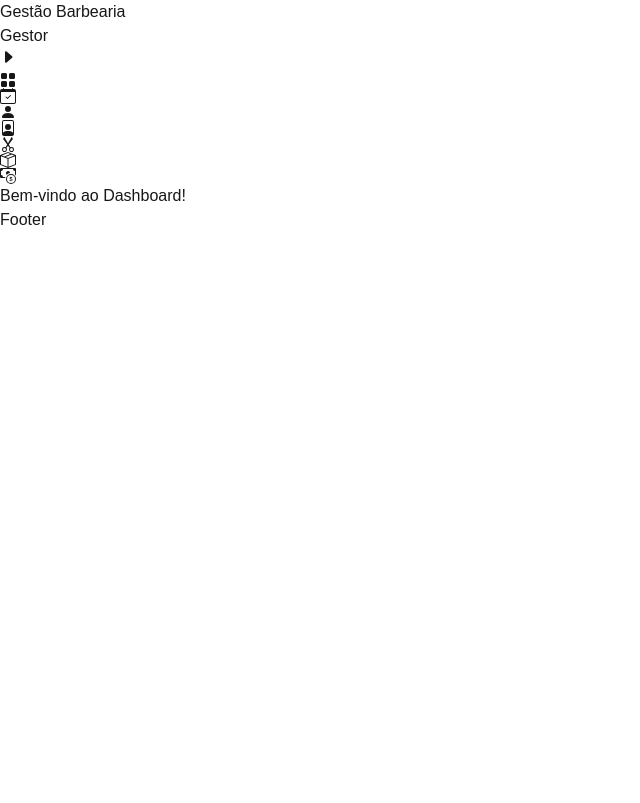
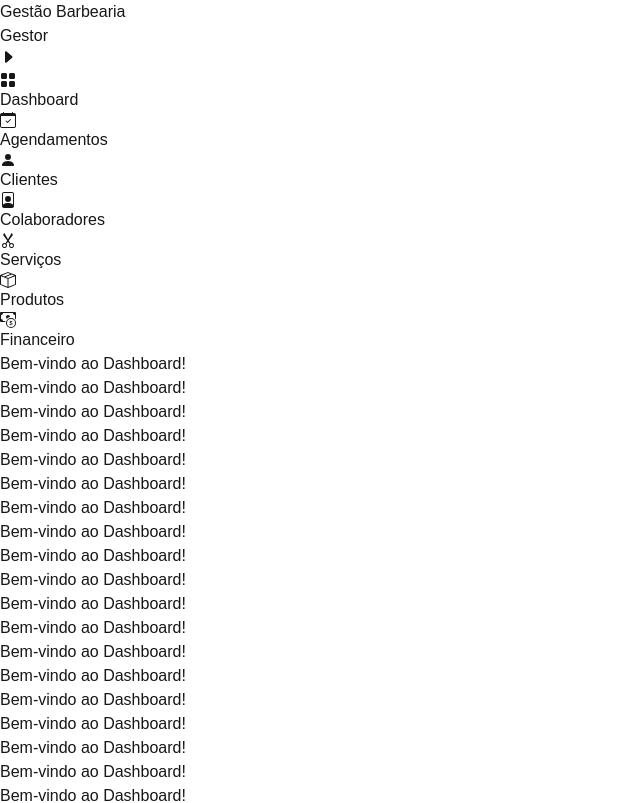
Before and after one commit to VictorZionFranca/BarbeariaNext, a Next.js app in the folder barbearia/: page / in a window 1280 px wide. Shown: the top 803 px of the page, without its empty margins (0-640 px from the left). Built offline with nearby package versions, Linux system fonts and the light colour scheme.

Commit message:
alterações

```diff
--- a/barbearia/src/app/components/Footer.tsx
+++ b/barbearia/src/app/components/Footer.tsx
@@ -1,7 +1,7 @@
 export default function Footer() {
-    return (
-      <footer className="bg-gray-200 border-t-blue-900 border text-black p-4 text-center shadow">
-        Footer
-      </footer>
-    );
-  }
+  return (
+    <footer className="bg-gray-200 border-t-blue-900 border text-blue-900 p-4 text-center pt-6">
+      &copy; Copyright <strong><span>Gestão Barbeira</span></strong>. Todos os Direitos Reservados
+    </footer>
+  );
+}
--- a/barbearia/src/app/components/SideBar.tsx
+++ b/barbearia/src/app/components/SideBar.tsx
@@ -1,14 +1,16 @@
-'use client'; // Adicione no topo
+'use client';
 
 import { useState } from "react";
 import Link from "next/link";
-import { usePathname } from "next/navigation"; // Importa o hook usePathname
-import { BsFillGridFill, BsCalendarCheck, BsFillPersonFill, BsFilePerson,
-    BsScissors, BsBoxSeam, BsCashCoin, BsCaretLeftFill, BsCaretRightFill } from "react-icons/bs";
+import { usePathname } from "next/navigation";
+import {
+  BsFillGridFill, BsCalendarCheck, BsFillPersonFill, BsFilePerson,
+  BsScissors, BsBoxSeam, BsCashCoin, BsCaretLeftFill, BsCaretRightFill
+} from "react-icons/bs";
 
 export default function Sidebar() {
   const [isOpen, setIsOpen] = useState(false);
-  const pathname = usePathname(); // Captura o caminho atual da URL
+  const pathname = usePathname();
 
   const toggleSidebar = () => {
     setIsOpen(!isOpen);
@@ -16,7 +18,7 @@ export default function Sidebar() {
 
   return (
     <aside
-      className={`bg-white text-blue-900 h-full transition-all duration-500 ${
+      className={`bg-white text-blue-900 h-full transition-all duration-300 ${
         isOpen ? "w-64" : "w-16"
       }`}
     >
@@ -25,82 +27,49 @@ export default function Sidebar() {
         onClick={toggleSidebar}
         className="py-3 px-6 focus:outline-none font-semibold hover:bg-gray-200 rounded-lg"
       >
-        {isOpen ? <BsCaretLeftFill/> : <BsCaretRightFill/>}
+        {isOpen ? <BsCaretLeftFill /> : <BsCaretRightFill />}
       </button>
 
       {/* Navegação */}
       <nav className="mt-4 flex justify-center">
         <ul>
-          <Link href="/">
-            <li
-              className={`flex items-center gap-2 py-2 mb-1 px-6 font-semibold rounded-lg ${
-                pathname === "/" ? "bg-gray-300 text-blue-500" : "hover:bg-gray-200"
-              }`}
-            >
-              <BsFillGridFill />
-              {isOpen && <span>Dashboard</span>}
-            </li>
-          </Link>
-          <Link href="/agendamentos">
-            <li
-              className={`flex items-center gap-2 py-2 mb-1 px-6 font-semibold rounded-lg ${
-                pathname === "/agendamentos" ? "bg-gray-300 text-blue-500" : "hover:bg-gray-200"
-              }`}
-            >
-              <BsCalendarCheck />
-              {isOpen && <span>Agendamentos</span>}
-            </li>
-          </Link>
-          <Link href="/clientes">
-            <li
-              className={`flex items-center gap-2 py-2 mb-1 px-6 font-semibold rounded-lg ${
-                pathname === "/clientes" ? "bg-gray-300 text-blue-500" : "hover:bg-gray-200"
-              }`}
-            >
-              <BsFillPersonFill />
-              {isOpen && <span>Clientes</span>}
-            </li>
-          </Link>
-          <Link href="/colaboradores">
-            <li
-              className={`flex items-center gap-2 py-2 mb-1 px-6 font-semibold rounded-lg ${
-                pathname === "/colaboradores" ? "bg-gray-300 text-blue-500" : "hover:bg-gray-200"
-              }`}
-            >
-              <BsFilePerson />
-              {isOpen && <span>Colaboradores</span>}
-            </li>
-          </Link>
-          <Link href="/servicos">
-            <li
-              className={`flex items-center gap-2 py-2 mb-1 px-6 font-semibold rounded-lg ${
-                pathname === "/servicos" ? "bg-gray-300 text-blue-500" : "hover:bg-gray-200"
-              }`}
-            >
-              <BsScissors />
-              {isOpen && <span>Serviços</span>}
-            </li>
-          </Link>
-          <Link href="/produtos">
-            <li
-              className={`flex items-center gap-2 py-2 mb-1 px-6 font-semibold rounded-lg ${
-                pathname === "/produtos" ? "bg-gray-300 text-blue-500" : "hover:bg-gray-200"
-              }`}
-            >
-              <BsBoxSeam />
-              {isOpen && <span>Produtos</span>}
-            </li>
-          </Link>
-          <Link href="/financeiro">
-            <li
-              className={`flex items-center gap-2 py-2 mb-1 px-6 font-semibold rounded-lg ${
-                pathname === "/financeiro" ? "bg-gray-300 text-blue-500" : "hover:bg-gray-200"
-              }`}
-            >
-              <BsCashCoin />
-              {isOpen && <span>Financeiro</span>}
-            </li>
-          </Link>
+          {[
+            { href: "/", icon: <BsFillGridFill />, label: "Dashboard" },
+            { href: "/agendamentos", icon: <BsCalendarCheck />, label: "Agendamentos" },
+            { href: "/clientes", icon: <BsFillPersonFill />, label: "Clientes" },
+            { href: "/colaboradores", icon: <BsFilePerson />, label: "Colaboradores" },
+            { href: "/servicos", icon: <BsScissors />, label: "Serviços" },
+            { href: "/produtos", icon: <BsBoxSeam />, label: "Produtos" },
+            { href: "/financeiro", icon: <BsCashCoin />, label: "Financeiro" },
+          ].map((item, index) => (
+            <Link href={item.href} key={item.href}>
+              <li
+                className={`flex items-center gap-2 py-2 mb-1 px-6 font-semibold rounded-lg transition-all duration-300 ${
+                  pathname === item.href
+                    ? "bg-gray-300 text-blue-500"
+                    : "hover:bg-gray-200"
+                }`}
+              >
+                {/* Ícone fixo */}
+                {item.icon}
+
+                {/* Texto com transição suave somente ao abrir */}
+                <span
+                  className={`whitespace-nowrap overflow-hidden transition-all duration-500 ${
+                    isOpen
+                      ? "opacity-100 max-w-full ml-2"
+                      : "opacity-0 max-w-0"
+                  }`}
+                  style={{
+                    transitionProperty: isOpen ? "opacity, max-width" : "none", // Ativa transição somente ao abrir
+                    transitionDelay: isOpen ? `${index * 0.12}s` : "0s", // Efeito gradual ao abrir
+                  }}
+                >
+                  {item.label}
+                </span>
+              </li>
+            </Link>
+          ))}
         </ul>
       </nav>
     </aside>
--- a/barbearia/src/app/layout.tsx
+++ b/barbearia/src/app/layout.tsx
@@ -1,7 +1,7 @@
 import Header from "./components/Header";
 import Sidebar from "./components/SideBar";
 import Footer from "./components/Footer";
-import '../app/globals.css'
+import '../app/globals.css';
 
 export default function RootLayout({
   children,
@@ -11,25 +11,27 @@ export default function RootLayout({
   return (
     <html lang="pt-br">
       <body className="relative flex flex-col h-screen">
-        <div className="z-20">
-          {/* Header */}
+        {/* Header fixo */}
+        <div className="z-20 fixed top-0 left-0 w-full bg-white">
           <Header />
         </div>
 
         {/* Conteúdo principal com Sidebar e Main */}
-        <div className="relative flex flex-1 z-10">
-          {/* Sidebar */}
-          <div className="relative z-10 sidebar">
+        <div className="relative flex flex-1 z-10 pt-16"> {/* pt-16 para espaçar o conteúdo abaixo do header fixo */}
+          {/* Sidebar fixo */}
+          <div className="z-30 fixed top-16 left-0 bottom-0 bg-gray-800 text-white">
             <Sidebar />
           </div>
 
-          {/* Main Content */}
-          <main className="flex-1 bg-gray-200 p-4">{children}</main>
-        </div>
-
-        {/* Footer */}
-        <div className="z-5">
-          <Footer />
+          {/* Main Content (ajustado para a largura do Sidebar fixo) */}
+          <main className="flex-1 ml-16 bg-gray-200 py-4 z-10">
+            <div className="h-auto px-6">
+              {children}
+            </div>
+            <div className="mt-auto">
+              <Footer />
+            </div>
+          </main>
         </div>
       </body>
     </html>
--- a/barbearia/src/app/page.tsx
+++ b/barbearia/src/app/page.tsx
@@ -2,6 +2,34 @@ export default function Home() {
   return (
     <div className="text-black ">
       <h1 className="text-2xl font-bold" >Bem-vindo ao Dashboard!</h1>
+      <h1 className="text-2xl font-bold" >Bem-vindo ao Dashboard!</h1>
+      <h1 className="text-2xl font-bold" >Bem-vindo ao Dashboard!</h1>
+      <h1 className="text-2xl font-bold" >Bem-vindo ao Dashboard!</h1>
+      <h1 className="text-2xl font-bold" >Bem-vindo ao Dashboard!</h1>
+      <h1 className="text-2xl font-bold" >Bem-vindo ao Dashboard!</h1>
+      <h1 className="text-2xl font-bold" >Bem-vindo ao Dashboard!</h1>
+      <h1 className="text-2xl font-bold" >Bem-vindo ao Dashboard!</h1>
+      <h1 className="text-2xl font-bold" >Bem-vindo ao Dashboard!</h1>
+      <h1 className="text-2xl font-bold" >Bem-vindo ao Dashboard!</h1>
+      <h1 className="text-2xl font-bold" >Bem-vindo ao Dashboard!</h1>
+      <h1 className="text-2xl font-bold" >Bem-vindo ao Dashboard!</h1>
+      <h1 className="text-2xl font-bold" >Bem-vindo ao Dashboard!</h1>
+      <h1 className="text-2xl font-bold" >Bem-vindo ao Dashboard!</h1>
+      <h1 className="text-2xl font-bold" >Bem-vindo ao Dashboard!</h1>
+      <h1 className="text-2xl font-bold" >Bem-vindo ao Dashboard!</h1>
+      <h1 className="text-2xl font-bold" >Bem-vindo ao Dashboard!</h1>
+      <h1 className="text-2xl font-bold" >Bem-vindo ao Dashboard!</h1>
+      <h1 className="text-2xl font-bold" >Bem-vindo ao Dashboard!</h1>
+      <h1 className="text-2xl font-bold" >Bem-vindo ao Dashboard!</h1>
+      <h1 className="text-2xl font-bold" >Bem-vindo ao Dashboard!</h1>
+      <h1 className="text-2xl font-bold" >Bem-vindo ao Dashboard!</h1>
+      <h1 className="text-2xl font-bold" >Bem-vindo ao Dashboard!</h1>
+      <h1 className="text-2xl font-bold" >Bem-vindo ao Dashboard!</h1>
+      <h1 className="text-2xl font-bold" >Bem-vindo ao Dashboard!</h1>
+      <h1 className="text-2xl font-bold" >Bem-vindo ao Dashboard!</h1>
+      <h1 className="text-2xl font-bold" >Bem-vindo ao Dashboard!</h1>
+      <h1 className="text-2xl font-bold" >Bem-vindo ao Dashboard!</h1>
+
     </div>
   );
 }
```
